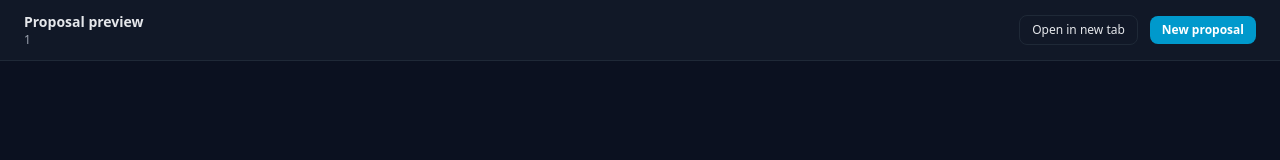
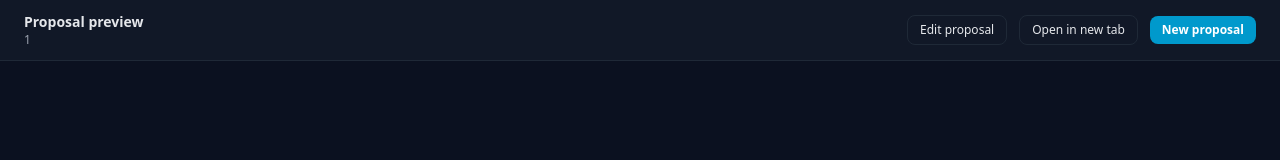
Before and after one commit to ali-r2005/ProposalOS, a Next.js app: page /proposal/1 in a window 1280 px wide. Shown: the top 160 px of the page. Built offline with nearby package versions, Linux system fonts and the light colour scheme.

Commit message:
add link to edit the proposal

```diff
--- a/app/proposal/[proposalId]/page.tsx
+++ b/app/proposal/[proposalId]/page.tsx
@@ -1,10 +1,6 @@
 import ProposalPreview from "@/components/ProposalPreview";
 
-export default async function ProposalPage({
-  params,
-}: {
-  params: Promise<{ proposalId: string }>;
-}) {
+export default async function ProposalPage({ params } : { params: Promise<{ proposalId: string }> }) {
   const { proposalId } = await params;
   return <ProposalPreview proposalId={proposalId} />;
 }
--- a/components/ProposalPreview.tsx
+++ b/components/ProposalPreview.tsx
@@ -11,6 +11,13 @@ export default function ProposalPreview({ proposalId }: { proposalId: string })
           <p className="text-xs text-[var(--app-muted)]">{proposalId}</p>
         </div>
         <div className="flex items-center gap-3">
+          {/* add an link to the editor */}
+          <Link
+            href={`/proposals/${proposalId}/edit`}
+            className="rounded-lg border border-[var(--app-border)] px-3 py-1.5 text-xs"
+          >
+            Edit proposal
+          </Link>
           <a
             href={`/api/proposals/${proposalId}`}
             target="_blank"
```
